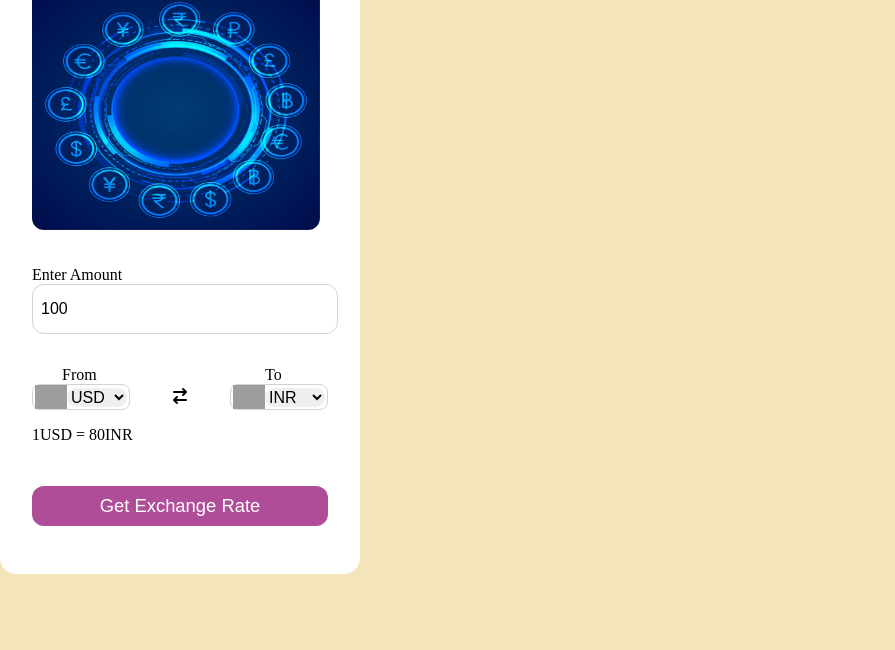
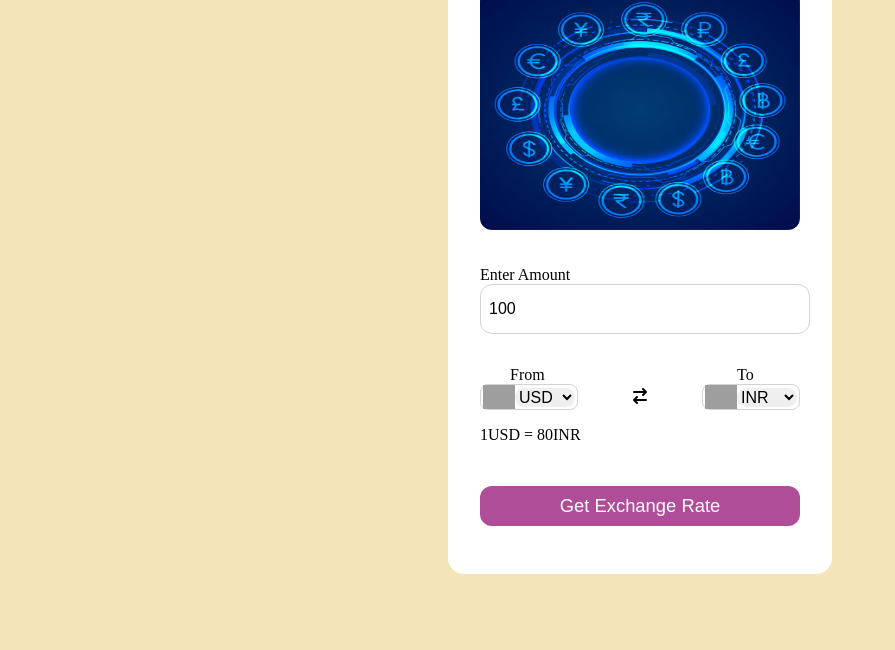
Before and after one commit to ankit-anand07/Currency-Converter, a plain HTML site: page index.html in a window 1280 px wide. Shown: the part 150-800 px from the top of the page, without its empty margins (0-895 px from the left). Drawn offline with Linux system fonts and the light colour scheme; no server answers; grey boxes are pictures that could not be loaded.

Commit message:
Update style.css

```diff
--- a/style.css
+++ b/style.css
@@ -8,7 +8,7 @@ body {
     align-items: center;
     min-height: 100vh;
     background-color: #f4e4ba;
-    width: 45vh;
+/*     width: 45vh; */
 }
 .container{
     background-color: #fff;
@@ -19,7 +19,7 @@ body {
 
 }
  #image{
-    width: 18rem;
+    width: 100%;
     height: 15rem;
     border-radius: .75rem;
  }
```
